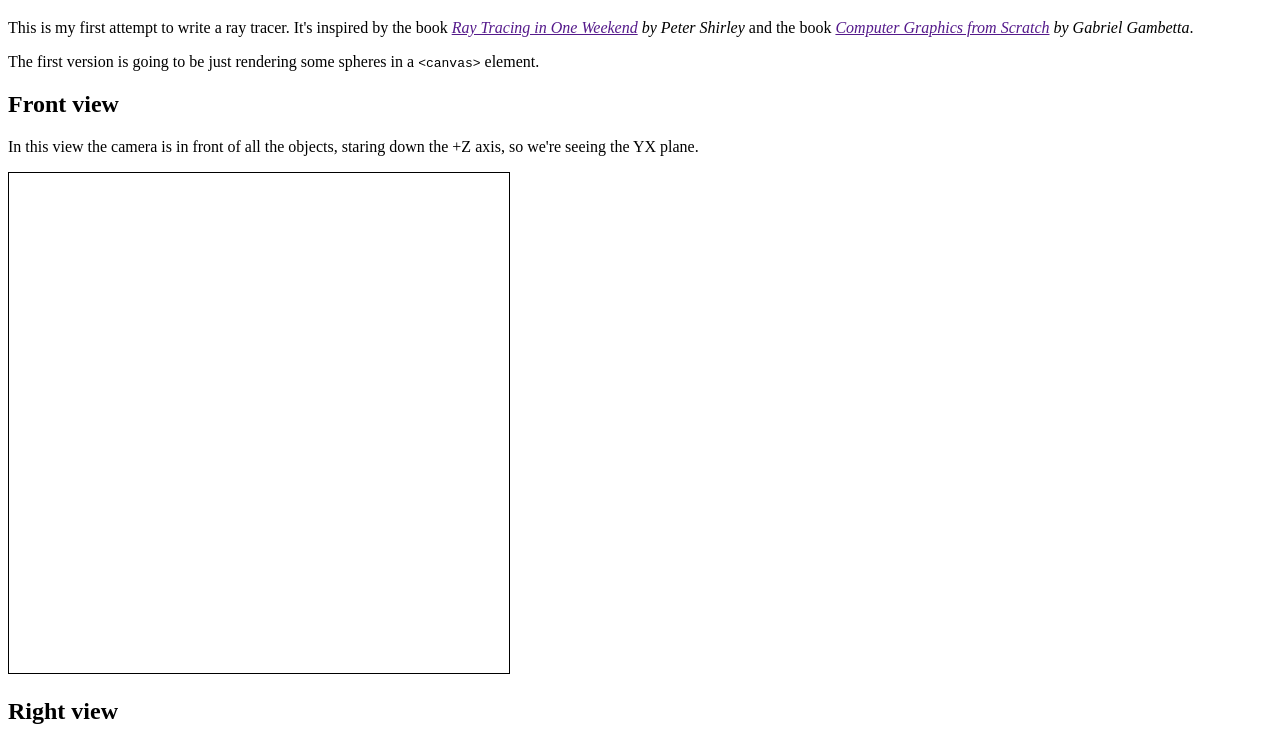
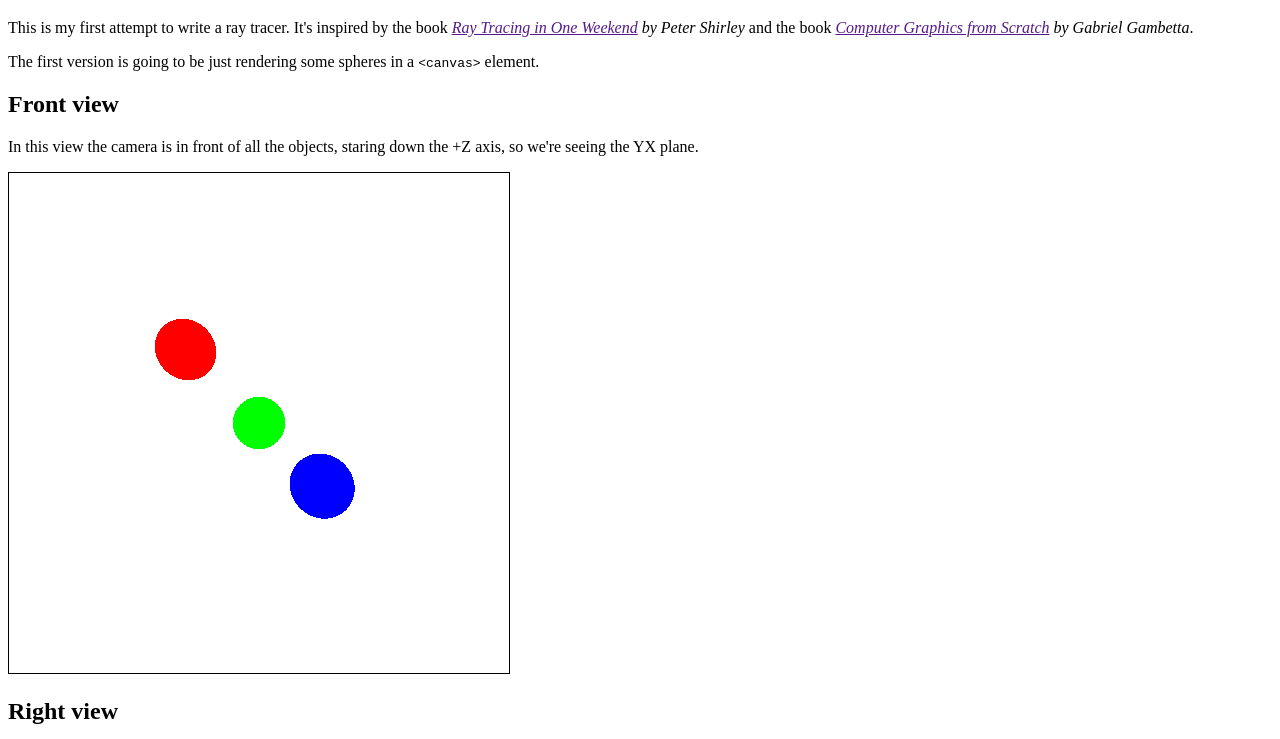
Before and after one commit to bstone100/js-ray-tracer, a website: page index.html in a window 1280 px wide. Shown: the part 61-800 px from the top of the page. Drawn offline with Linux system fonts and the light colour scheme.

Commit message:
got front view, right view, and top view canvases all working, with a bit of matrix math

```diff
--- a/index.html
+++ b/index.html
@@ -51,6 +51,14 @@
                         y: 0,
                         z: 1
                     },
+                    // I am going to temporarily hard code the transform matrix until I write better utilities
+                    // this transform is equivalent to the above center and direction values, where direction means the forward basis vector of the camera in world coordinates
+                    transform: [
+                        [1, 0, 0, 0],
+                        [0, 1, 0, 0],
+                        [0, 0, 1, -1],
+                        [0, 0, 0, 1]
+                    ],
                     focalLength: 2.0,
                     fieldOfView: 60.0 // degrees
                 }
@@ -69,6 +77,12 @@
                         y: 0,
                         z: 0
                     },
+                    transform: [
+                        [0, 0, -1, 1],
+                        [0, 1, 0, 0],
+                        [1, 0, 0, 0],
+                        [0, 0, 0, 1]
+                    ],
                     focalLength: 2.0,
                     fieldOfView: 60.0
                 }
@@ -87,6 +101,12 @@
                         y: -1,
                         z: 0
                     },
+                    transform: [
+                        [1, 0, 0, 0],
+                        [0, 0, -1, 1],
+                        [0, 1, 0, 0],
+                        [0, 0, 0, 1]
+                    ],
                     focalLength: 2.0,
                     fieldOfView: 60.0
                 }
@@ -216,6 +236,31 @@
             canvasContext.putImageData(canvasBuffer, 0, 0);
         }
 
+        function degreesToRadians(degrees) {
+            return degrees / 180 * Math.PI;
+        }
+
+        function dotVecArrays(vec1, vec2) {
+            let ret = 0;
+            for (let i = 0; i < vec1.length; i++) {
+                ret += vec1[i] * vec2[i];
+            }
+            return ret;
+        }
+
+        function transformPoint(transform, point) {
+            // transform is 4x4 matrix, point is object with x, y, z
+            // we'll return a point in the same form as the param
+
+            const vec = [point.x, point.y, point.z, 1];
+
+            return {
+                x: dotVecArrays(transform[0], vec),
+                y: dotVecArrays(transform[1], vec),
+                z: dotVecArrays(transform[2], vec)
+            };
+        }
+
 
         // let's now loop through each view and render them separately
 
@@ -224,34 +269,56 @@
 
             const canvasWidth = view.canvas.width;
             const canvasHeight = view.canvas.height;
-            const context = view.canvas.getContext("2d");
-            const buffer = context.getImageData(0, 0, canvasWidth, canvasHeight);
+            const canvasContext = view.canvas.getContext("2d");
+            const canvasBuffer = canvasContext.getImageData(0, 0, canvasWidth, canvasHeight);
 
             // we need to calculate some information about the viewport before we can ray trace
             // we need its width, height, top, left
             // these can all be calculated from the camera properties
 
+            // viewport width can be calculated with width = 2 * focal length * tan(fov / 2)
 
+            const viewportWidth = 2 * view.camera.focalLength * Math.tan(degreesToRadians(view.camera.fieldOfView) / 2);
+            const viewportHeight = viewportWidth;
+            const viewportLeft = - viewportWidth / 2;
+            const viewportTop = viewportHeight / 2;
+            const viewportZ = view.camera.focalLength;
 
             // let's begin setting up the ray tracer
             // we will be casting one ray per pixel, from the camera center to the pixel center
 
-            const pixelWidth = viewport.width / canvasWidth;
-            const pixelHeight = viewport.height / canvasHeight;
+            const pixelWidth = viewportWidth / canvasWidth;
+            const pixelHeight = viewportHeight / canvasHeight;
 
             for (let row = 0; row < canvasHeight; row++) {
                 for (let col = 0; col < canvasWidth; col++) {
                     // determine the location in 3D of the center of this pixel
 
+
+                    // we need to calculate the center of the pixel relative to the camera's coordinate system
+                    // and then transform this point to world coordinates using the camera's location and orientation
+
+                    // so we'll first act as if the camera is at the origin facing the +Z axis
+                    // with this assumption, it's easy to determine the top and left of the viewport
+
+
                     const pixelCenter = {
-                        x: viewport.left + (pixelWidth / 2) + (col * pixelWidth),
-                        y: viewport.top - (pixelHeight / 2) - (row * pixelHeight),
-                        z: viewport.topLeft.z // all pixels are somewhere on the viewport plane
+                        x: viewportLeft + (pixelWidth / 2) + (col * pixelWidth),
+                        y: viewportTop - (pixelHeight / 2) - (row * pixelHeight),
+                        z: viewportZ // all pixels are somewhere on the viewport plane
                     };
 
+                    // now we need to calculate where pixelCenter actually is given the camera's transform
+
+                    // worldPixelCenter = cameraTransformMatrix * pixelCenter
+
+                    const worldPixelCenter = transformPoint(view.camera.transform, pixelCenter);
+
+                    // now that we have the actual pixel center, we can build the ray
+
                     const ray = {
-                        origin: camera.center,
-                        direction: pixelCenter
+                        origin: view.camera.center,
+                        direction: worldPixelCenter
                     };
 
                     // now it's time to cast our ray and see what it hits
@@ -302,16 +369,16 @@
 
                     if (closest_object) {
                         // we can now color this pixel with the closest object's color
-                        writeCanvasPixel(col, row, closest_object.color);
+                        writeCanvasPixel(col, row, closest_object.color, canvasBuffer, canvasWidth);
                     } else {
                         // otherwise, let's color the pixel white
-                        writeCanvasPixel(col, row, white);
+                        writeCanvasPixel(col, row, white, canvasBuffer, canvasWidth);
                     }
                 }
             }
 
             // now that the canvas buffer has been updated, let's make the screen update
-            updateCanvas();
+            updateCanvas(canvasContext, canvasBuffer);
         }
 
 
```
